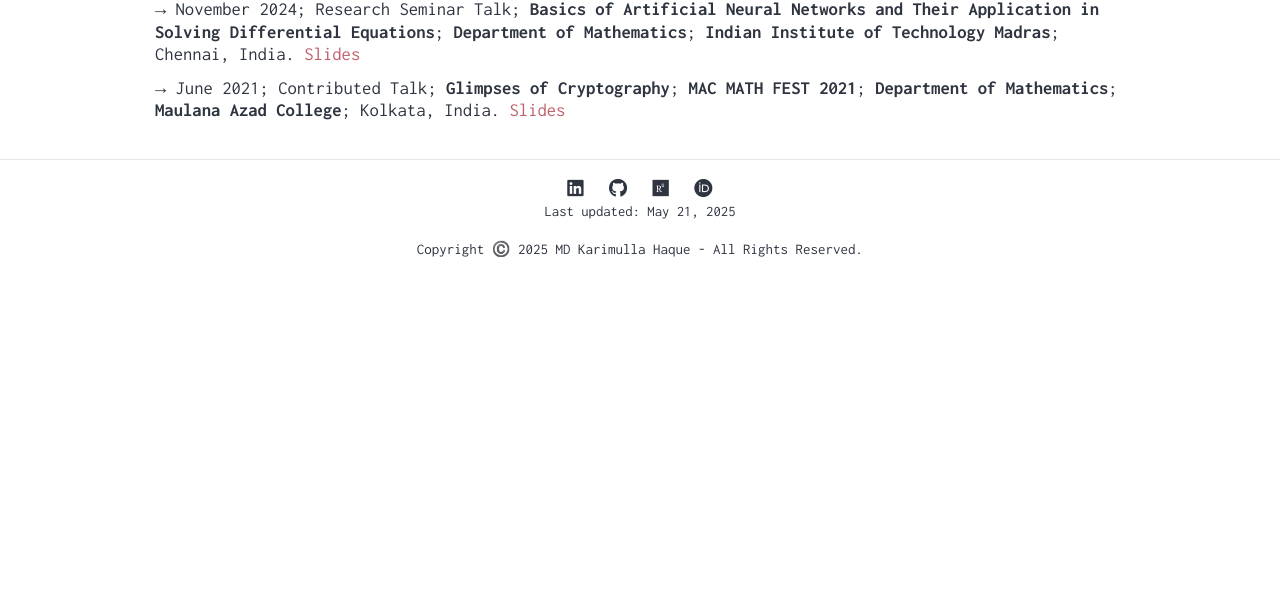
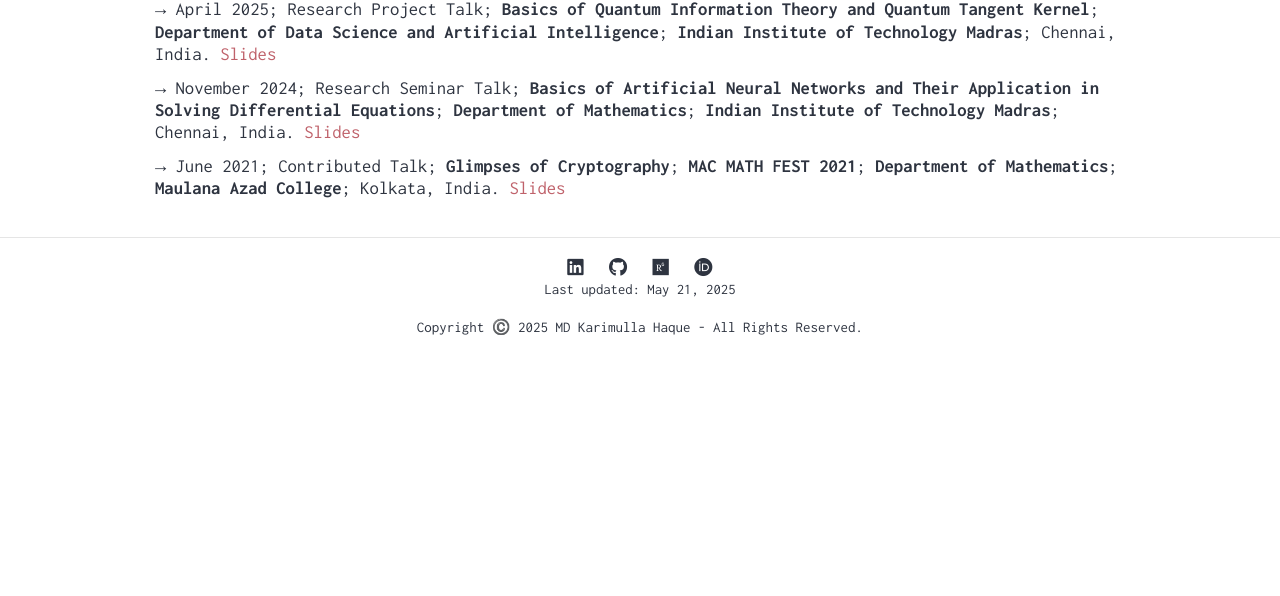
Before and after one commit to mdkarimullahaque/mdkarimullahaque.github.io, a plain HTML site: page talks/index.html in a window 1280 px wide. Shown: the part 204-800 px from the top of the page. Drawn offline with nearby package versions, Linux system fonts and the light colour scheme.

Commit message:
Update index.html

```diff
--- a/talks/index.html
+++ b/talks/index.html
@@ -158,7 +158,7 @@
       <div class="container">
         <h1>Talks</h1>
          <!--<p>&rarr; Delivered a talk on <b>“Basics of Artificial Neural Networks and Their Application in Solving Differential Equations”</b> at <b>“Indian Institute of Technology Madras”</b> in the year 2024 </p>-->
-        <!--<p>&rarr; April 2025; Research Project Talk; <b>Basics of Quantum Information Theory and Quantum Tangent Kernel</b>; <b>Department of Data Science and Artificial Intelligence</b>; <b>Indian Institute of Technology Madras</b>; Chennai, India. <a href="https://mdkarimullahaque.github.io/talks/Quantum_Tangent_Kernel.pdf">Slides</a> </p>-->
+        <p>&rarr; April 2025; Research Project Talk; <b>Basics of Quantum Information Theory and Quantum Tangent Kernel</b>; <b>Department of Data Science and Artificial Intelligence</b>; <b>Indian Institute of Technology Madras</b>; Chennai, India. <a href="https://mdkarimullahaque.github.io/talks/Quantum_Tangent_Kernel.pdf">Slides</a> </p>
         <p>&rarr; November 2024; Research Seminar Talk; <b>Basics of Artificial Neural Networks and Their Application in Solving Differential Equations</b>; <b>Department of Mathematics</b>; <b>Indian Institute of Technology Madras</b>; Chennai, India. <a href="https://mdkarimullahaque.github.io/talks/ANN_ODE_PDE.pdf">Slides</a> </p>
         <p>&rarr; June 2021; Contributed Talk; <b>Glimpses of Cryptography</b>; <b>MAC MATH FEST 2021</b>; <b>Department of Mathematics</b>; <b>Maulana Azad College</b>; Kolkata, India. <a href="https://mdkarimullahaque.github.io/talks/Glimpses_of_Cryptography.pdf">Slides</a> </p>
 
```
